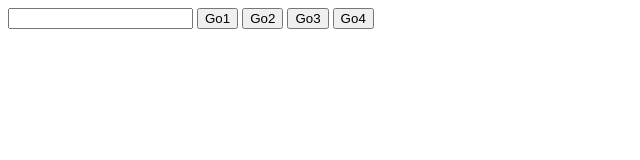
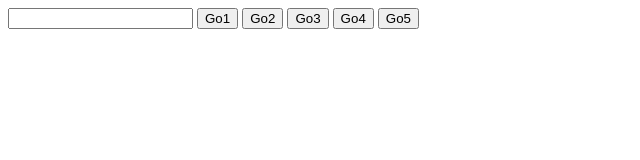
Before and after one commit to axelhagerback/exercises, a plain HTML site: page index.html in a window 1280 px wide. Shown: the whole page, without its empty margins (0-640 px from the left). Drawn offline with Linux system fonts and the light colour scheme.

Commit message:
exercise 5 done

```diff
--- a/exercises.js
+++ b/exercises.js
@@ -67,3 +67,16 @@ function exercise4() {
     for(const frequency in freq){console.log(`${frequency} ${freq[frequency]}`)};
 
 }
+
+function exercise5() {
+    var textboxValue = document.getElementById('txt');
+    var alphabets = new Map ([['a', '4'], ['e', '3'], ['l', '1'], ['t', '7'], ['r', '2']]);
+
+    text = textboxValue.value.toLowerCase();
+    for(var i=0; i < text.length; i++) {
+        if (alphabets.get(text[i])) {
+            text = text.replace(text[i], alphabets.get(text[i]));
+        }
+    }
+    console.log(text);
+}
--- a/index.html
+++ b/index.html
@@ -13,6 +13,7 @@
         <button id="btnGo2" onclick="exercise2()">Go2</button>
         <button id="btnGo3" onclick="exercise3()">Go3</button>
         <button id="btnGo4" onclick="exercise4()">Go4</button>
+        <button id="btnGo5" onclick="exercise5()">Go5</button>
     </div>
 
 
```
